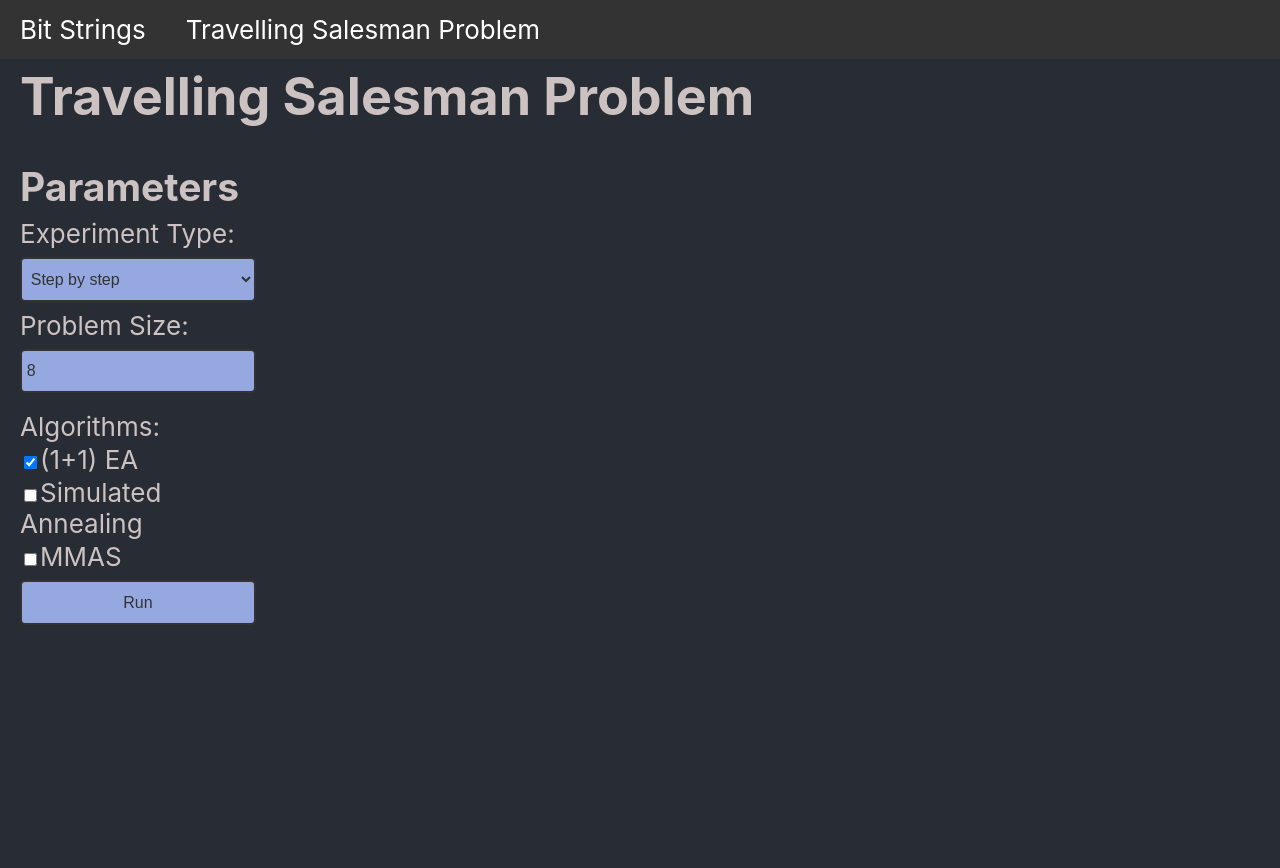
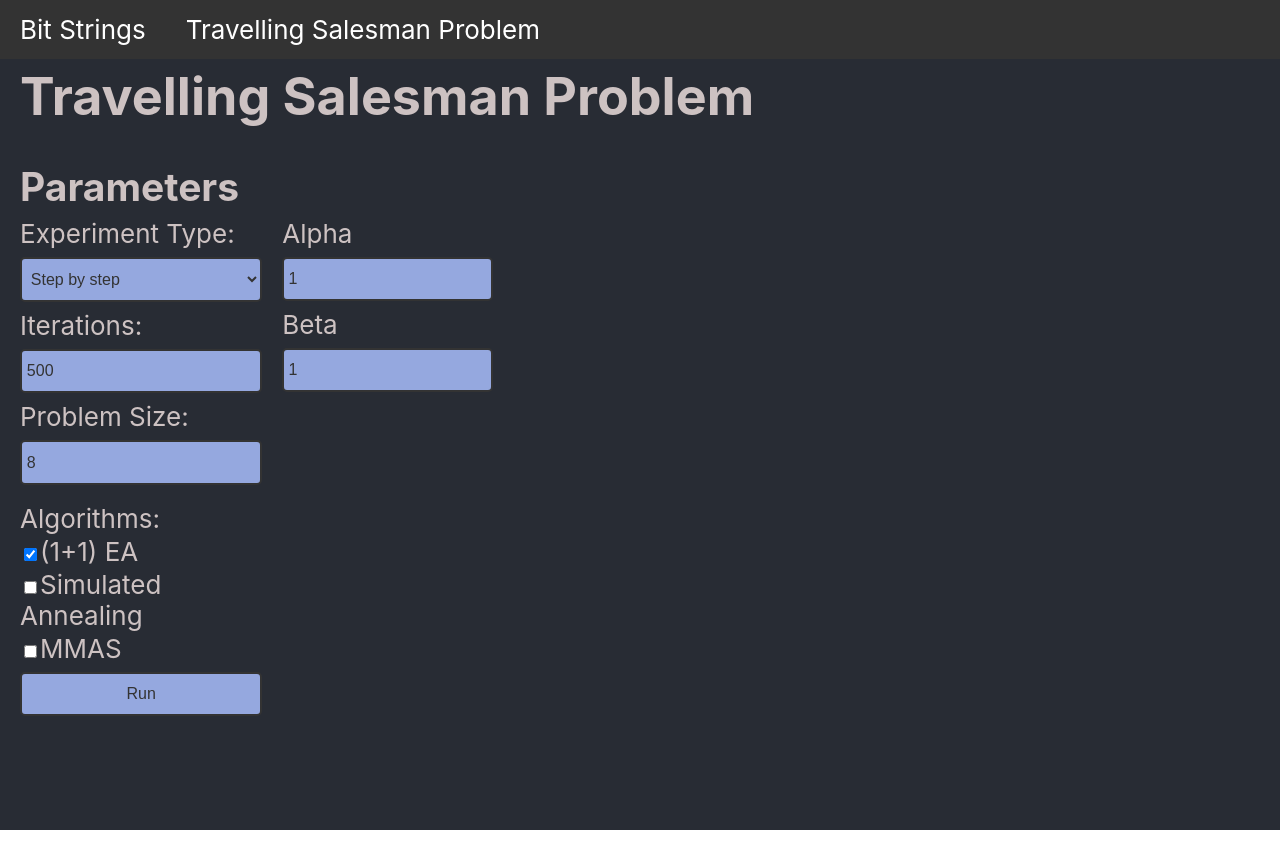
Before and after one commit to silas0802/Nature-Inspired-Algos, a React (Create React App) app in the folder app/: page /TSP in a window 1280 px wide. Shown: the top 868 px of the page. After the commit the page ends 830 px from the top, so only its background shows below. Built offline with nearby package versions, Linux system fonts and the light colour scheme.

Commit message:
added extra parameters

```diff
--- a/app/src/components/Graph.js
+++ b/app/src/components/Graph.js
@@ -1,7 +1,7 @@
 import React, { useRef, useEffect, useState } from 'react';
 import * as d3 from 'd3';
 
-const Graph = ({ stepCount, graphs, xName, yName, labels, noPoints, sorted}) => {
+const Graph = ({ stepCount, graphs, xName, yName, labels, noPoints, sorted, className}) => {
   const svgRef = useRef();
   const containerRef = useRef();
   const [dimensions, setDimensions] = useState({ width: 500, height: 500 });
@@ -155,7 +155,7 @@ const Graph = ({ stepCount, graphs, xName, yName, labels, noPoints, sorted}) =>
   }, [dimensions, graphs, noPoints, sorted, xName, yName, labels, stepCount]);
 
   return (
-    <div ref={containerRef} className="Graph"  style={{ width: '100%'}}>
+<div ref={containerRef} className={`Graph ${className}`} style={{ width: '100%'}}>
       <svg
         ref={svgRef}
       ></svg>
--- a/app/src/pages/BitPage.js
+++ b/app/src/pages/BitPage.js
@@ -276,7 +276,7 @@ const BitPage = () => {
       <h1>Bit Strings</h1>
       <div id="content">
         <div class="bit-top-grid">
-          <div id="parameters">
+          <div className='parameters bit-parameters'>
             <h2>Parameters</h2>
             <label htmlFor="experimentType">Experiment Type:</label>
             <select id="experimentType" onChange={resetExperiment}>
@@ -329,7 +329,7 @@ const BitPage = () => {
             {stepCount > 0 && <button id="newRun" onClick={resetExperiment}>New Run</button>}
           </div>
           {dataLoaded && expType!==2 && <BitDiagram bitEntries={bitEntries} stepCount={stepCount} />}
-          {dataLoaded && <Graph
+          {dataLoaded && <Graph className={"bit-graph"}
             stepCount={stepCount}
             graphs={graphs}
             xName={expType!==2 ? "Iterations" : "Problem Size"}
--- a/app/src/pages/TSPPage.js
+++ b/app/src/pages/TSPPage.js
@@ -91,7 +91,7 @@ const TSPPage = () => {
     return graphs;
   }
 
-  async function fetchTSPRun(problemSize, algorithms) {
+  async function fetchTSPRun(problemSize, algorithms, iterations) {
     if (!problemSize || problemSize <= 0 || problemSize > 1000) {
       alert('Bit amount must be between 1 and 1000');
       return;
@@ -104,7 +104,8 @@ const TSPPage = () => {
     const endPointURL = BACKEND_URL+'TSP/TSPRun';
     const parameters = {
         problemSize: problemSize,
-        algorithmI: algorithms
+        algorithmI: algorithms,
+        iterations: iterations,
     };
 
     // Fetch data from the server
@@ -123,7 +124,7 @@ const TSPPage = () => {
     return data;
   }
 
-  async function fetchTSPExp(problemSize, expCount, expSteps, algorithms) {
+  async function fetchTSPExp(problemSize, expCount, expSteps, algorithms, iterations) {
     if (!problemSize || problemSize <= 0 || problemSize > 1000) {
       alert('Bit amount must be between 1 and 1000');
       return;
@@ -135,7 +136,8 @@ const TSPPage = () => {
 
     const endPointURL = BACKEND_URL+'TSP/TSPExp';
     const parameters = {
-        problemSize: problemSize,
+        maxProblemSize: problemSize,
+        iterations: iterations,
         algorithmI: algorithms,
         expCount: expCount,
         expSteps: expSteps
@@ -152,7 +154,7 @@ const TSPPage = () => {
     });
 
     if (!response.ok) {
-      throw new Error('Network response was not ok');
+      throw new Error('Network response was not ok ' + response.statusText);
     }
     const data = await response.json();
     return data;
@@ -172,11 +174,11 @@ const TSPPage = () => {
     setDiagramPoints([]);
   }
 
-  async function handleStepByStep(problemSize, algorithms){
+  async function handleStepByStep(problemSize, algorithms, iterations){
     if (stepCount === 0){
       try {
         setLabels(getLabels());
-        const data = await fetchTSPRun(problemSize, algorithms);
+        const data = await fetchTSPRun(problemSize, algorithms, iterations);
         // Handle the response data as needed
         setNodes(data.nodes);
         setSolutions(data.solutions);
@@ -225,10 +227,10 @@ const TSPPage = () => {
     }
 
   }
-  async function handleDetailedRunComparison(problemSize, algorithms){
+  async function handleDetailedRunComparison(problemSize, algorithms, iterations){
     try {
       setLabels(getLabels());
-      const data = await fetchTSPRun(problemSize, algorithms);
+      const data = await fetchTSPRun(problemSize, algorithms, iterations);
       // Handle the response data as needed
       setNodes(data.nodes);
       setSolutions(data.solutions);
@@ -249,10 +251,10 @@ const TSPPage = () => {
 
     }
   }
-  async function handlePerformanceComparison(bitAmount, expCount, expSteps, algorithms){
+  async function handlePerformanceComparison(bitAmount, expCount, expSteps, algorithms, iterations){
     try {
       setLabels(getLabels());
-      const data = await fetchTSPExp(bitAmount, expCount, expSteps, algorithms);
+      const data = await fetchTSPExp(bitAmount, expCount, expSteps, algorithms, iterations);
       // Handle the response data as needed
       setTableData(performancesToTable(data.results));
       setGraphData(resultsToGraphs(data.results));
@@ -268,20 +270,21 @@ const TSPPage = () => {
   const handleRunClick = async () => {
     const experimentType = document.getElementById('experimentType').value;
     const problemSize = document.getElementById('problemSize').value;
+    const iterationCount = document.getElementById('iterationCount').value;
     const algorithms = getAlgorithmBits();
 
 
     switch (parseInt(experimentType)) {
       case 0: //step by step
-        await handleStepByStep(problemSize, algorithms); // Await might not be needed here
+        await handleStepByStep(problemSize, algorithms, iterationCount); // Await might not be needed here
         break;
       case 1: //detailed run comparison
-        await handleDetailedRunComparison(problemSize, algorithms); // Await might not be needed here
+        await handleDetailedRunComparison(problemSize, algorithms, iterationCount); // Await might not be needed here
         break;
       case 2: //performance comparison
         const expCount = document.getElementById('expCount').value;
         const expSteps = document.getElementById('expSteps').value;
-        await handlePerformanceComparison(problemSize, expCount, expSteps, algorithms); // Await might not be needed here
+        await handlePerformanceComparison(problemSize, expCount, expSteps, algorithms, iterationCount); // Await might not be needed here
         break;
 
       default:
@@ -294,7 +297,7 @@ const TSPPage = () => {
       <h1>Travelling Salesman Problem</h1>
       <div id="content">
         <div class="tsp-top-grid">
-          <div id="parameters">
+          <div className='parameters tsp-parameters'>
             <h2>Parameters</h2>
             <label htmlFor="experimentType">Experiment Type:</label>
             <select id="experimentType" onChange={resetExperiment}>
@@ -302,6 +305,8 @@ const TSPPage = () => {
               <option value="1">Detailed run comparison</option>
               <option value="2">Performance comparison</option>
             </select>
+            <label htmlFor="iterationCount">Iterations:</label>
+            <input type="number" id="iterationCount" defaultValue={500} />
             <label htmlFor="problemSize">Problem Size:</label>
             <input type="number" id="problemSize" defaultValue={8} />
             {parseInt(expType) === 2 && <label htmlFor="expCount">Exp Count:</label>}
@@ -341,8 +346,15 @@ const TSPPage = () => {
             <button id="run" onClick={handleRunClick}>Run</button>
             {stepCount > 0 && <button id="newRun" onClick={resetExperiment}>Reset Experiment</button>}
           </div>
+          <div className="parameters tsp-algoparams">
+            <h2 style={{opacity: 0}}>{": "}</h2>
+            <label htmlFor="alpha">Alpha</label>
+            <input type="number" id="alpha" defaultValue={1} />
+            <label htmlFor="beta">Beta</label>
+            <input type="number" id="beta" defaultValue={1} />
+          </div>
           {diagramPoints.length>0 && <CoordinateSystem points={diagramPoints} labels={labels} />}
-          {graphData.length > 0 && <Graph graphs={graphData} stepCount={stepCount} labels={labels} xName={expType!==2 ? "Iteration" : "Problem Size"} yName={"Distance"} noPoints/>}
+          {graphData.length > 0 && <Graph className={"tsp-graph"} graphs={graphData} stepCount={stepCount} labels={labels} xName={expType!==2 ? "Iteration" : "Problem Size"} yName={"Distance"} noPoints/>}
         </div>
         {dataLoaded && <Table rows={tableData} labels={labels} stepCount={stepCount} firstColName={expType!==2 ? "Iteration" : "Problem Size"} />}
       </div>
--- a/app/src/style/App.css
+++ b/app/src/style/App.css
@@ -39,11 +39,24 @@ button:hover {
   box-shadow: 0 4px 8px rgba(0, 0, 0, 0.1); /* Add shadow for a nice effect */
   padding: 10px;
   box-sizing: border-box;
+  max-width: 800px; /* Limit width to 800px */
+  max-height: 600px; /* Limit height to 600px */
+  width: 100%; /* Ensure it fills its container */
+  margin-top: 3rem;
 }
 
-.BitDiagram {
-  padding: 10px;
-  box-sizing: border-box;
+
+
+
+.table-container {
+  width: 100%;
+  max-width: 100%;
+  overflow-x: auto;
+  margin-top: 3rem;
+  margin-bottom: 1rem;
+  display: block;
+  -webkit-overflow-scrolling: touch; /* Smooth scrolling on iOS */
+  border: 1px solid #ddd; /* Add visible border to scrollable container */
 }
 
 .navbar {
@@ -78,3 +91,15 @@ button:hover {
   background-color: #ddd;
   color: black;
 }
+
+.parameters {
+  display: flex;
+  flex-direction: column;
+  gap: 8px;
+}
+#algorithms {
+  margin-top: 10px;
+  display: flex;
+  flex-direction: column;
+  gap: 2px;
+}
--- a/app/src/style/BitPage.css
+++ b/app/src/style/BitPage.css
@@ -1,46 +1,25 @@
-.Graph {
-    grid-column: span 2; /* Ensure it spans 2 columns */
-    max-width: 800px; /* Limit width to 800px */
-    max-height: 600px; /* Limit height to 600px */
-    width: 100%; /* Ensure it fills its container */
-    margin-top: 3rem;
-}
-.BitDiagram {
-    grid-column: span 1;
-    margin-top: 3rem;
-    max-width: 360px;
-
+.bit-graph{
+    grid-column: span 5;
 }
 
+.bit-parameters{
+    grid-column: span 2;
+  }
 .bit-top-grid {
     display: grid;
-    grid-template-columns: repeat(4, 1fr);
-    grid-auto-rows: 800px; /* Set row height to 600px */
+    grid-template-columns: repeat(9, 1fr);
+    grid-auto-rows: auto; /* Set row height to 600px */
     gap: 20px;
     justify-content: center;
 }
-#parameters {
-    grid-column: span 1;
-    display: flex;
-    flex-direction: column;
-    gap: 8px;
-}
-#algorithms {
-    margin-top: 10px;
-    display: flex;
-    flex-direction: column;
-    gap: 2px;
-}
 
-.table-container {
-    width: 100%;
-    max-width: 100%;
-    overflow-x: auto;
-    margin-bottom: 1rem;
-    display: block;
-    -webkit-overflow-scrolling: touch; /* Smooth scrolling on iOS */
-    border: 1px solid #ddd; /* Add visible border to scrollable container */
-}
+.BitDiagram {
+    padding: 10px;
+    box-sizing: border-box;
+    margin-top: 3rem;
+    max-width: 360px;
+    grid-column: span 2;
+  }
 
 .bit-table {
     width: max-content; /* Allow table to take its natural width */
--- a/app/src/style/TSPPage.css
+++ b/app/src/style/TSPPage.css
@@ -1,28 +1,19 @@
-.CoordinateSystem, .Graph {
-    grid-column: span 2; /* Ensure it spans 2 columns */
-    max-width: 800px; /* Limit width to 800px */
-    max-height: 600px; /* Limit height to 600px */
-    width: 100%; /* Ensure it fills its container */
-    margin-top: 3rem;
-
+.tsp-graph{
+    grid-column: span 3;
 }
-
+.CoordinateSystem{
+    grid-column: span 3;
+}
+.tsp-parameters{
+  grid-column: span 2;
+}
+.tsp-algoparams{
+    grid-column: span 1;
+}
 .tsp-top-grid {
     display: grid;
-    grid-template-columns: repeat(5, 1fr);
-    grid-auto-rows: 800px; /* Set row height to 600px */
+    grid-template-columns: repeat(9, 1fr);
+    grid-auto-rows: auto; /* Set row height to 600px */
     gap: 20px;
     justify-content: center;
 }
-#parameters {
-    grid-column: span 1;
-    display: flex;
-    flex-direction: column;
-    gap: 8px;
-}
-#algorithms {
-    margin-top: 10px;
-    display: flex;
-    flex-direction: column;
-    gap: 2px;
-}
```
Also changed, not shown: 2 other files (tests, documents, lock files or other folders).
